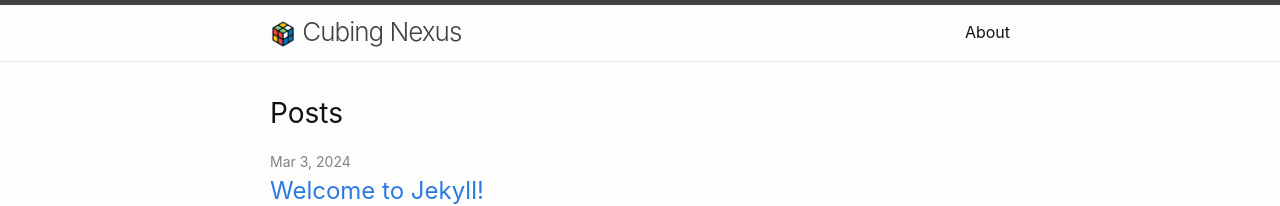
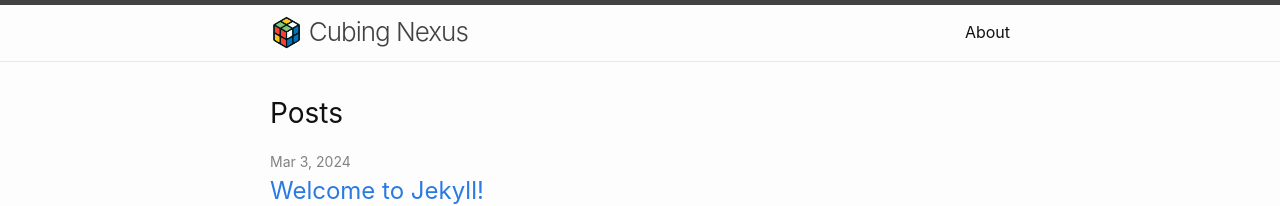
Before and after one commit to joeyday/cubing.nexus, a Jekyll site: the page built from index.markdown, in a window 1280 px wide. Shown: the top 206 px of the page. Built offline with Jekyll 4.4.1, drawn with Linux system fonts in a browser that asks for light colours.

Commit message:
Logo tweak

```diff
--- a/_includes/header.html
+++ b/_includes/header.html
@@ -3,7 +3,7 @@
   <div class="wrapper">
     {%- assign default_paths = site.pages | map: "path" -%}
     {%- assign page_paths = site.header_pages | default: default_paths -%}
-    <a class="site-title" rel="author" href="{{ "/" | relative_url }}"><img src="/images/cubingnexus.png" alt="Cubing Nexus logo" style="height: 1em" /> {{ site.title | escape }}</a>
+    <a class="site-title" rel="author" href="{{ "/" | relative_url }}"><img src="/images/cubingnexus.png" alt="Cubing Nexus logo" /> {{ site.title | escape }}</a>
 
     {%- if page_paths -%}
       <nav class="site-nav">
--- a/_sass/minima/_layout.scss
+++ b/_sass/minima/_layout.scss
@@ -21,6 +21,11 @@
   &,
   &:visited {
     color: $grey-color-dark;
+  }
+
+  img {
+  	height: 1.25em;
+  	vertical-align: -0.3em;
   }
 }
 
```
